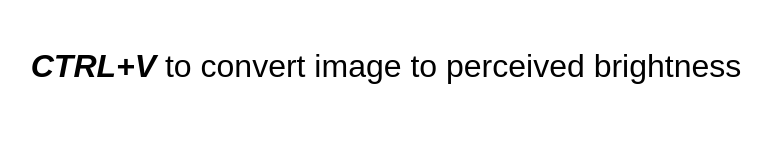
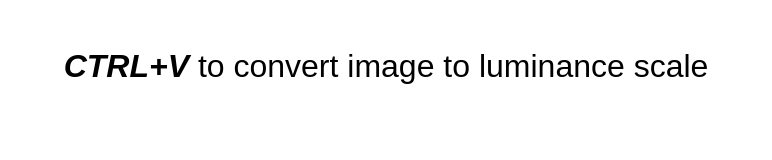
Before and after one commit to slooi/rgb-to-perceived-lightness, a website built with Vite: page index.html in a window 1280 px wide. Shown: the whole page, without its empty margins (254-1026 px from the left). Built offline with nearby package versions, Linux system fonts and the light colour scheme.

Commit message:
:lipstick: change brightness text to luminance

```diff
--- a/index.html
+++ b/index.html
@@ -5,11 +5,11 @@
   <meta charset="UTF-8" />
   <link rel="icon" type="image/svg+xml" href="/vite.svg" />
   <meta name="viewport" content="width=device-width, initial-scale=1.0" />
-  <title>Image to Perceived Brightness</title>
+  <title>Image to luminance</title>
 </head>
 
 <body>
-  <h1><b><i>CTRL+V</i></b> <span style="font-weight: 300;">to convert image to perceived brightness</span></h1>
+  <h1><b><i>CTRL+V</i></b> <span style="font-weight: 300;">to convert image to luminance scale</span></h1>
 
   <div id="content"></div>
   <script type="module" src="/src/main.ts"></script>
```
